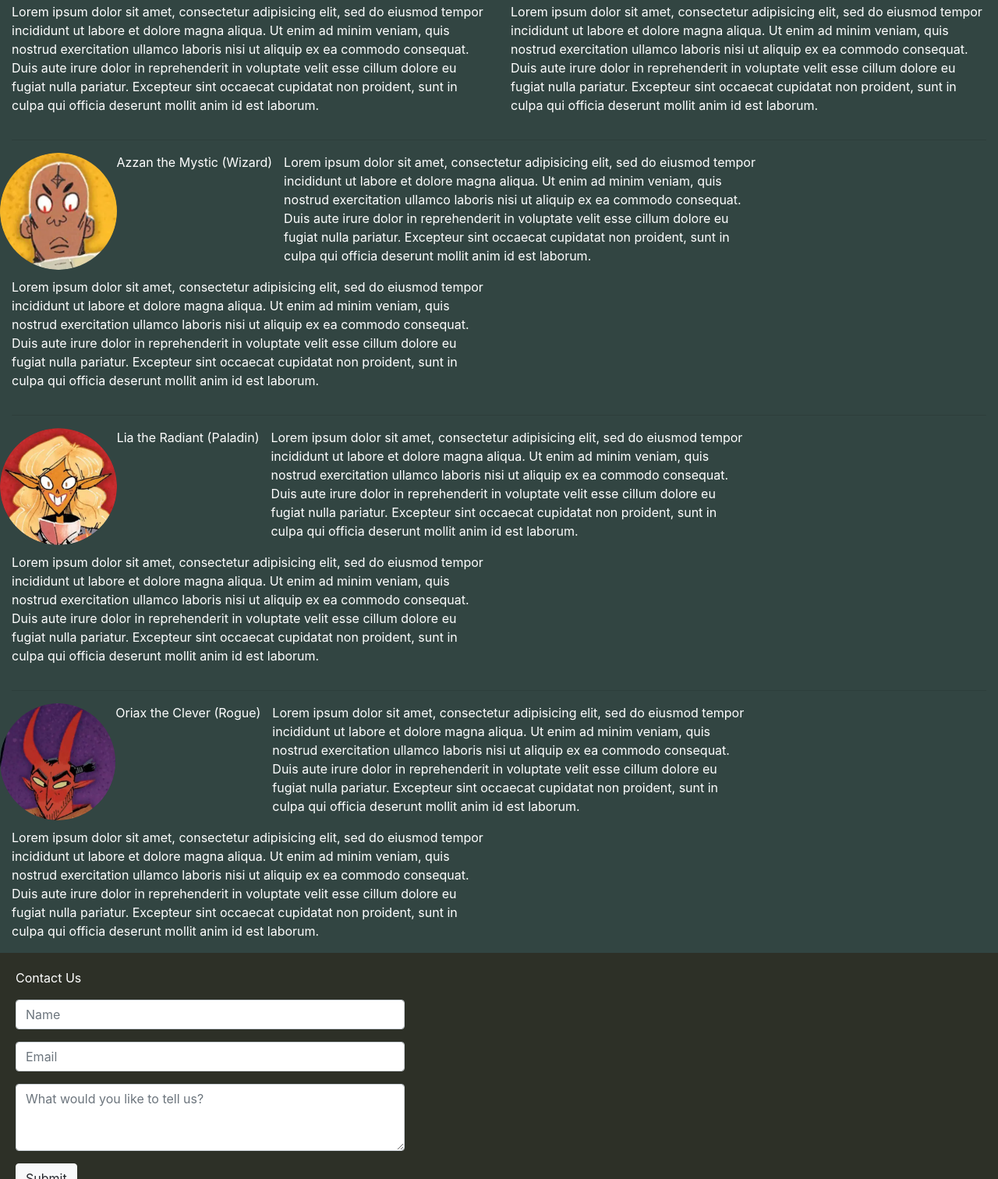
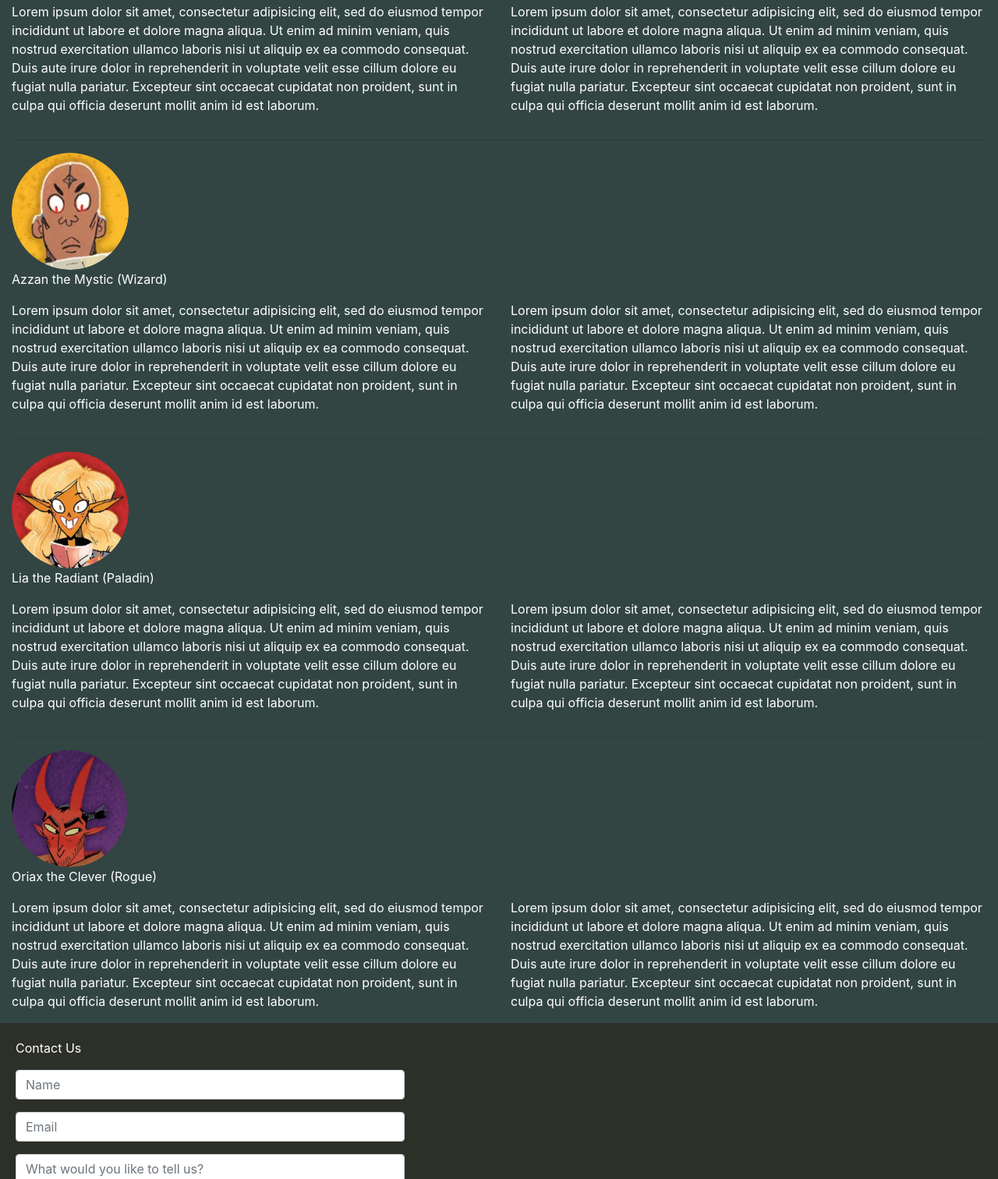
Before and after one commit to NicholasWackowski/VirtualDM, a plain HTML site: page decks/index.html in a window 1280 px wide. Shown: the part 417-1929 px from the top of the page at 78% size. Drawn offline with nearby package versions, Linux system fonts and the light colour scheme.

Commit message:
Update index.html

```diff
--- a/decks/index.html
+++ b/decks/index.html
@@ -63,8 +63,12 @@
     </div>
     <hr>
     <div class="row">
+      <div class="col-md-3">
         <img alt="Azzan (Wizard)" class="smol" src="img/Azzan.png">
         <p>Azzan the Mystic (Wizard)</p>
+      </div>
+    </div>
+    <div class="row">
       <div class="col-md-6">
         <div class="description">
           <p>Lorem ipsum dolor sit amet, consectetur adipisicing elit, sed do eiusmod
@@ -88,8 +92,12 @@
     </div>
     <hr>
     <div class="row">
+      <div class="col-md-3">
         <img alt="Lia (Paladin)" class="smol" src="img/Lia.png">
         <p>Lia the Radiant (Paladin)</p>
+      </div>
+    </div>
+    <div class="row">
       <div class="col-md-6">
         <div class="description">
           <p>Lorem ipsum dolor sit amet, consectetur adipisicing elit, sed do eiusmod
@@ -113,8 +121,12 @@
     </div>
     <hr>
     <div class="row">
+      <div class="col-md-3">
         <img alt="Oriax (Rogue)" class="smol" src="img/Oriax.png">
         <p>Oriax the Clever (Rogue)</p>
+      </div>
+    </div>
+    <div class="row">
       <div class="col-md-6">
         <div class="description">
           <p>Lorem ipsum dolor sit amet, consectetur adipisicing elit, sed do eiusmod
```
Lines whose indentation alone changed are shown as unchanged.
